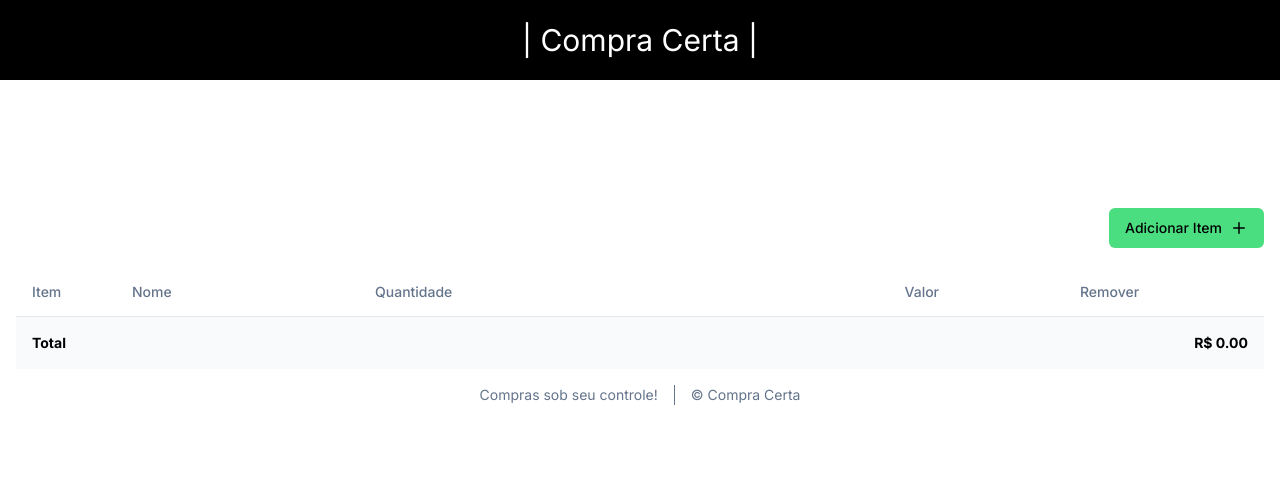
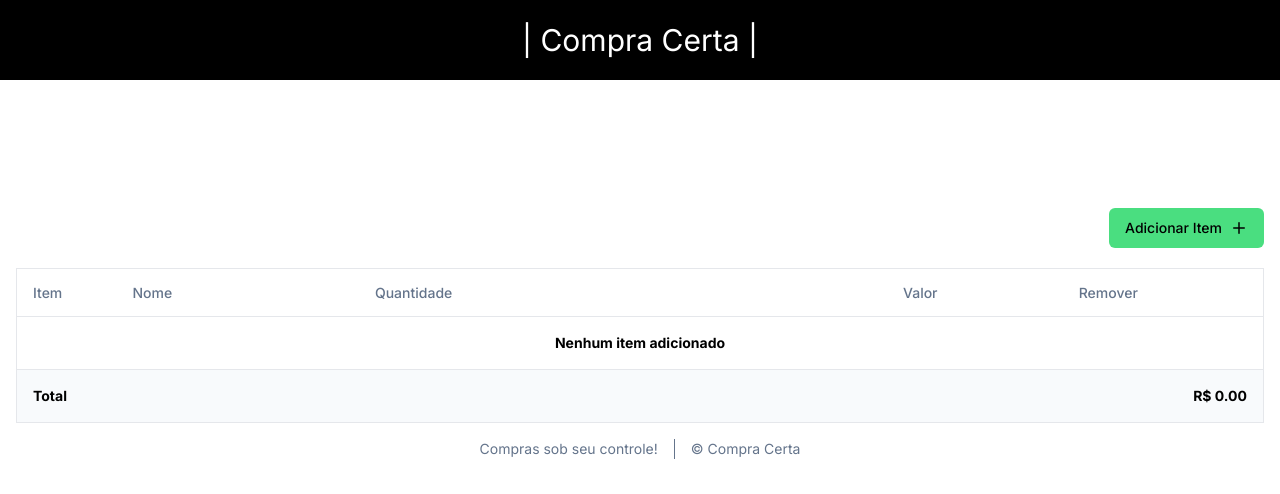
Before and after one commit to tiagodev96/compra-certa-front, a Next.js app: page / in a window 1280 px wide. Shown: the top 494 px of the page. Built offline with nearby package versions, Linux system fonts and the light colour scheme.

Commit message:
feat: Conditional rendering component implemented + ItemsTable refactor

```diff
--- a/src/components/Home/ItemsTable.tsx
+++ b/src/components/Home/ItemsTable.tsx
@@ -11,13 +11,16 @@ import {
 } from "@/components/ui/table";
 import { Separator } from "../ui/separator";
 import { Trash } from "lucide-react";
+import { Show } from "..";
+
+interface Item {
+  name: string;
+  amount: number;
+  value: number;
+}
 
 interface ItemsTableProps {
-  items: {
-    name: string;
-    amount: number;
-    value: number;
-  }[];
+  items: Item[];
   removeItem: (index: number) => void;
 }
 
@@ -26,8 +29,34 @@ export const ItemsTable = ({ items, removeItem }: ItemsTableProps) => {
     .reduce((acc, item) => acc + item.value * item.amount, 0)
     .toFixed(2);
 
+  const renderItems = () =>
+    items.map((item, index) => (
+      <TableRow key={index}>
+        <TableCell className="font-medium">{index + 1}</TableCell>
+        <TableCell>{item.name}</TableCell>
+        <TableCell>{item.amount}</TableCell>
+        <TableCell className="text-right">R$ {item.value}</TableCell>
+        <TableCell>
+          <Trash
+            className="mx-auto cursor-pointer hover:text-red-500 transition-all"
+            size={20}
+            strokeWidth={2}
+            onClick={() => removeItem(index)}
+          />
+        </TableCell>
+      </TableRow>
+    ));
+
+  const renderNoItems = () => (
+    <TableRow>
+      <TableCell colSpan={5} className="text-center font-bold">
+        Nenhum item adicionado
+      </TableCell>
+    </TableRow>
+  );
+
   return (
-    <Table>
+    <Table className="border-gray-200 border-[1px]">
       <TableCaption>
         <div className="flex flex-row space-x-s justify-center">
           <p>Compras sob seu controle!</p>
@@ -38,6 +67,7 @@ export const ItemsTable = ({ items, removeItem }: ItemsTableProps) => {
           <p>&copy; Compra Certa</p>
         </div>
       </TableCaption>
+
       <TableHeader>
         <TableRow>
           <TableHead className="w-[100px]">Item</TableHead>
@@ -47,24 +77,14 @@ export const ItemsTable = ({ items, removeItem }: ItemsTableProps) => {
           <TableHead className="text-center">Remover</TableHead>
         </TableRow>
       </TableHeader>
+
       <TableBody>
-        {items.map((item, index) => (
-          <TableRow key={index}>
-            <TableCell className="font-medium">{index + 1}</TableCell>
-            <TableCell>{item.name}</TableCell>
-            <TableCell>{item.amount}</TableCell>
-            <TableCell className="text-right">R$ {item.value}</TableCell>
-            <TableCell>
-              <Trash
-                className="mx-auto cursor-pointer hover:text-red-500 transition-all"
-                size={20}
-                strokeWidth={2}
-                onClick={() => removeItem(index)}
-              />
-            </TableCell>
-          </TableRow>
-        ))}
+        <Show>
+          <Show.When isTrue={items.length > 0}>{renderItems()}</Show.When>
+          <Show.Else>{renderNoItems()}</Show.Else>
+        </Show>
       </TableBody>
+
       <TableFooter>
         <TableRow>
           <TableCell colSpan={3} className="font-bold">
--- /dev/null
+++ b/src/components/Show.tsx
@@ -0,0 +1,30 @@
+import { Children, ReactElement, ReactNode } from "react";
+
+interface ShowProps {
+  children: ReactNode;
+}
+
+interface WhenElseProps {
+  isTrue?: boolean;
+  render?: boolean;
+  children: ReactNode;
+}
+
+export const Show = ({ children }: ShowProps) => {
+  let when: ReactElement | null = null;
+  let otherwise = null;
+
+  Children.forEach(children, (child) => {
+    const elementChild = child as ReactElement;
+    if (elementChild.props.isTrue === undefined) {
+      otherwise = children;
+    } else if (!when && elementChild.props.isTrue === true) {
+      when = elementChild;
+    }
+  });
+
+  return when || otherwise;
+};
+
+Show.When = ({ isTrue, children }: WhenElseProps) => isTrue && children;
+Show.Else = ({ render, children }: WhenElseProps) => render || children;
--- a/src/components/index.ts
+++ b/src/components/index.ts
@@ -1,5 +1,6 @@
 import { ItemsTable } from "./Home/ItemsTable";
 import { Header } from "./Home/Header";
 import { ItemDialog } from "./Home/ItemDialog";
+import { Show } from "./Show";
 
-export { ItemsTable, Header, ItemDialog };
+export { ItemsTable, Header, ItemDialog, Show };
```
